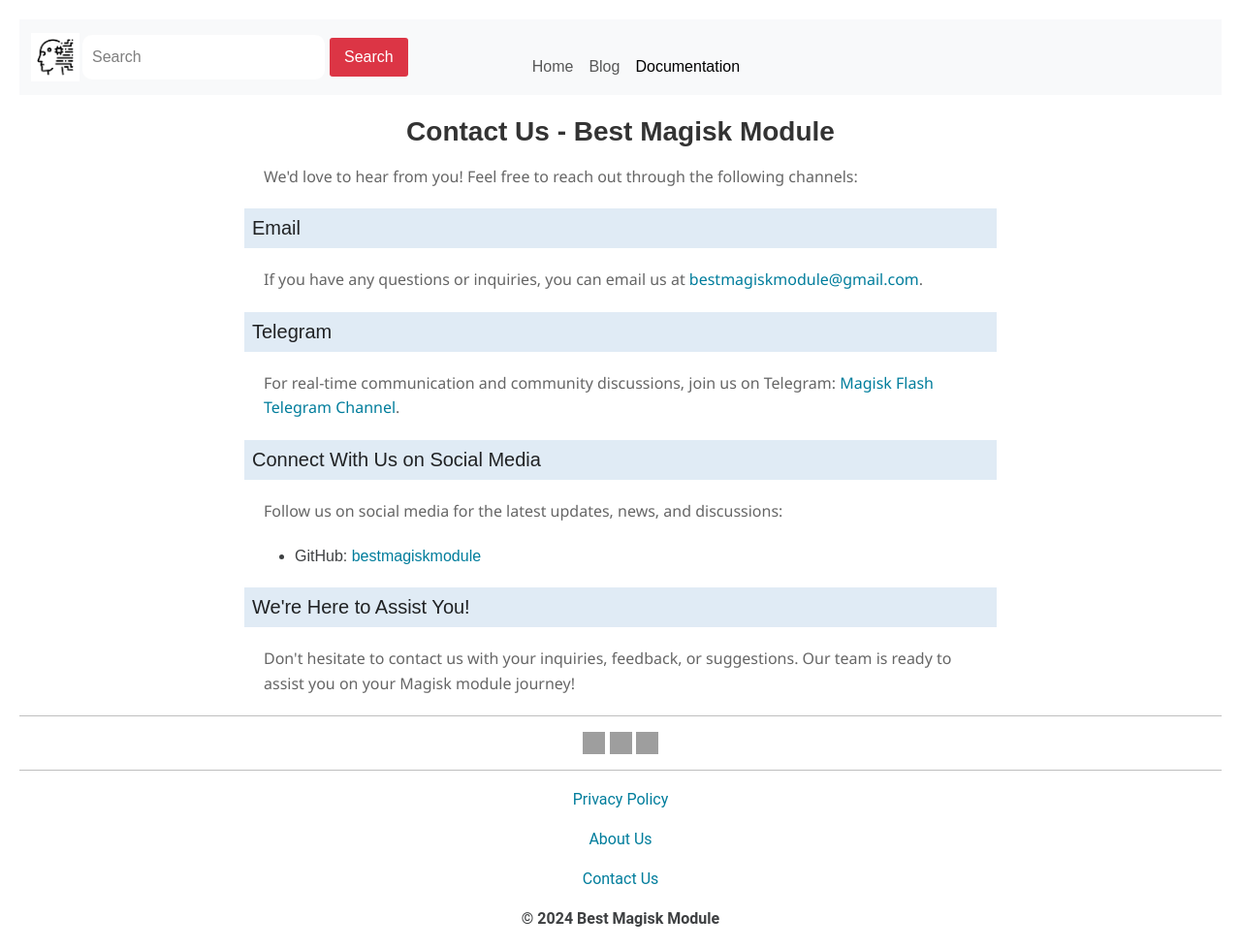
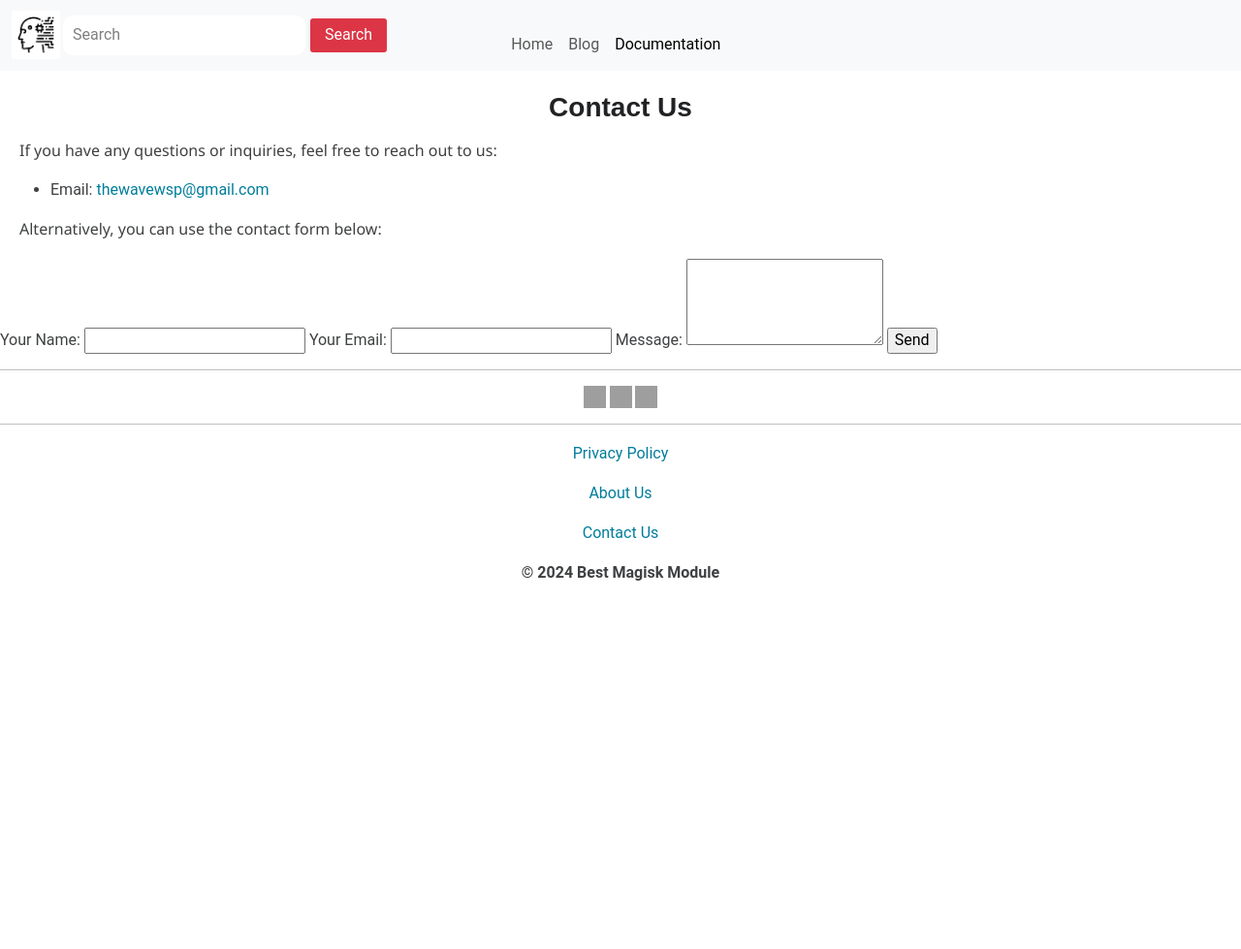
Before and after one commit to D-Techwsp/D-Techwsp.github.io, a Jekyll site: the page built from contact-us.html, in a window 1280 px wide. Shown: the whole page at 97% size. Built offline with Jekyll 4.4.1, drawn with Linux system fonts in a browser that asks for light colours; some web fonts are replaced; after the commit the page ends 900 px from its top, so only the background shows below that; grey boxes are pictures that could not be loaded.

Commit message:
Update contact-us.html

```diff
--- a/contact-us.html
+++ b/contact-us.html
@@ -7,65 +7,34 @@
 <html lang="en">
 
 <head>
-    <meta charset="UTF-8">
-    <meta name="viewport" content="width=device-width, initial-scale=1.0">
-    <title>Contact Us - Best Magisk Module</title>
-    <style>
-        body {
-            font-family: Arial, sans-serif;
-            line-height: 1.6;
-            margin: 20px;
-        }
+  <meta charset="UTF-8">
+  <meta name="viewport" content="width=device-width, initial-scale=1.0">
+  <title>Contact Us - The Wave</title>
+</head>
+<body>
 
-        h1 {
-            color: #333;
-        }
+  <h1>Contact Us</h1>
 
-        p {
-            color: #666;
-        }
+  <p>If you have any questions or inquiries, feel free to reach out to us:</p>
 
-        .container {
-            max-width: 800px;
-            margin: auto;
-        }
-    </style>
-</head>
+  <ul>
+    <li>Email: <a href="mailto:thewavewsp@gmail.com">thewavewsp@gmail.com</a></li>
+  </ul>
 
-<body>
-    <div class="container">
-        <header>
-            <h1>Contact Us - Best Magisk Module</h1>
-        </header>
+  <p>Alternatively, you can use the contact form below:</p>
 
-        <section>
-            <p>We'd love to hear from you! Feel free to reach out through the following channels:</p>
-        </section>
+  <form action="mailto:thewavewsp@gmail.com" method="post" enctype="text/plain">
+    <label for="name">Your Name:</label>
+    <input type="text" id="name" name="name" required>
 
-        <section>
-            <h2>Email</h2>
-            <p>If you have any questions or inquiries, you can email us at <a href="mailto:bestmagiskmodule@gmail.com">bestmagiskmodule@gmail.com</a>.</p>
-        </section>
+    <label for="email">Your Email:</label>
+    <input type="email" id="email" name="email" required>
 
-        <section>
-            <h2>Telegram</h2>
-            <p>For real-time communication and community discussions, join us on Telegram: <a href="https://t.me/magiskflash" target="_blank">Magisk Flash Telegram Channel</a>.</p>
-        </section>
+    <label for="message">Message:</label>
+    <textarea id="message" name="message" rows="4" required></textarea>
 
-        <section>
-            <h2>Connect With Us on Social Media</h2>
-            <p>Follow us on social media for the latest updates, news, and discussions:</p>
-            <ul>
+    <input type="submit" value="Send">
+  </form>
 
-                <li>GitHub: <a href="https://github.com/bestmagiskmodule" target="_blank">bestmagiskmodule</a></li>
-            </ul>
-        </section>
-
-        <section>
-            <h2>We're Here to Assist You!</h2>
-            <p>Don't hesitate to contact us with your inquiries, feedback, or suggestions. Our team is ready to assist you on your Magisk module journey!</p>
-        </section>
-    </div>
 </body>
-
 </html>
```
